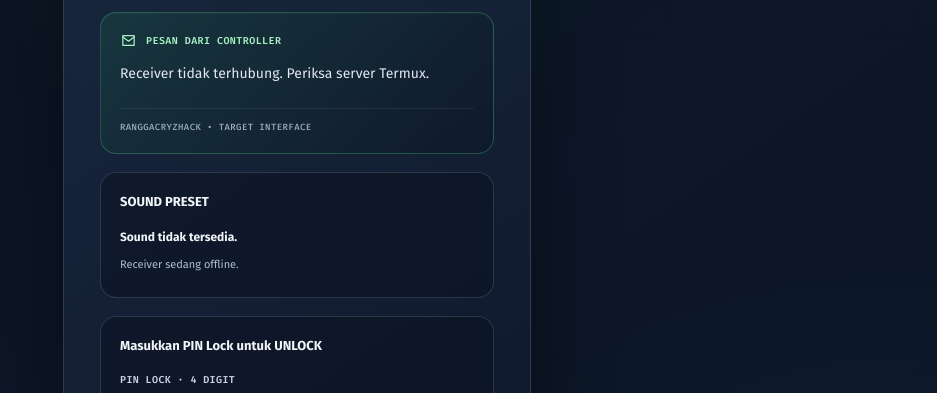
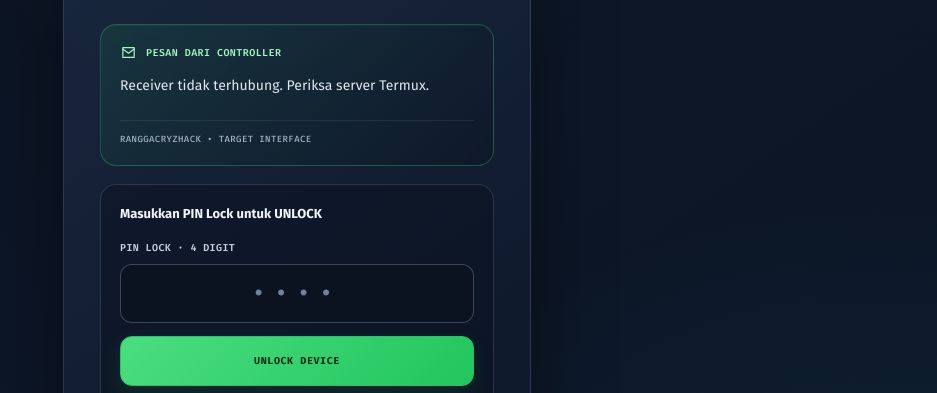
Before and after one commit to julliansyahrangga-sketch/ranggacryzhack-dual-control, a plain HTML site: page lock.html in a window 1280 px wide. Shown: the part 219-612 px from the top of the page, without its empty margins (343-1280 px from the left). Drawn offline with Linux system fonts and the light colour scheme; no server answers.

Commit message:
Hide empty sound preset panel on receiver

```diff
--- a/lock.html
+++ b/lock.html
@@ -111,7 +111,7 @@ button:focus-visible,input:focus-visible{outline:2px solid #86efac;outline-offse
   <div id="message">Menghubungkan ke Receiver...</div>
   <div class="sender">RANGGACRYZHACK • TARGET INTERFACE</div>
  </section>
- <section class="panel">
+ <section class="panel" id="soundPanel">
   <div class="panel-title">SOUND PRESET</div>
   <div class="sound-name" id="soundName">Memeriksa preset suara...</div>
   <div class="sound-status" id="soundStatus" aria-live="polite">Sound preset akan berulang otomatis selama sesi Lock aktif, lalu berhenti saat PIN benar atau sesi berakhir.</div>
@@ -176,7 +176,7 @@ async function refresh(){
   $('status').style.color=s.active?'#00ff99':'#aab';
   $('status').style.borderColor=s.active?'#00ff99':'#82949f';
   const hasSound=!!(s.sound&&s.sound.active);
-  $('soundName').textContent=hasSound?'Sound: '+s.sound.name:'Tidak ada sound pada preset aktif.';
+  $('soundPanel').style.display=hasSound?'':'none';
   if(!s.active||!hasSound){
    stopLoop(true);
    $('soundStatus').textContent=s.active?'Preset Lock tidak memiliki audio.':'Sesi Lock tidak aktif.';
@@ -188,8 +188,7 @@ async function refresh(){
   $('status').style.color='#ff7777';
   $('message').textContent='Receiver tidak terhubung. Periksa server Termux.';
   stopLoop(true);
-  $('soundName').textContent='Sound tidak tersedia.';
-  $('soundStatus').textContent='Receiver sedang offline.';
+  $('soundPanel').style.display='none';
  }
 }
 $('unlockForm').addEventListener('submit',async e=>{
```
